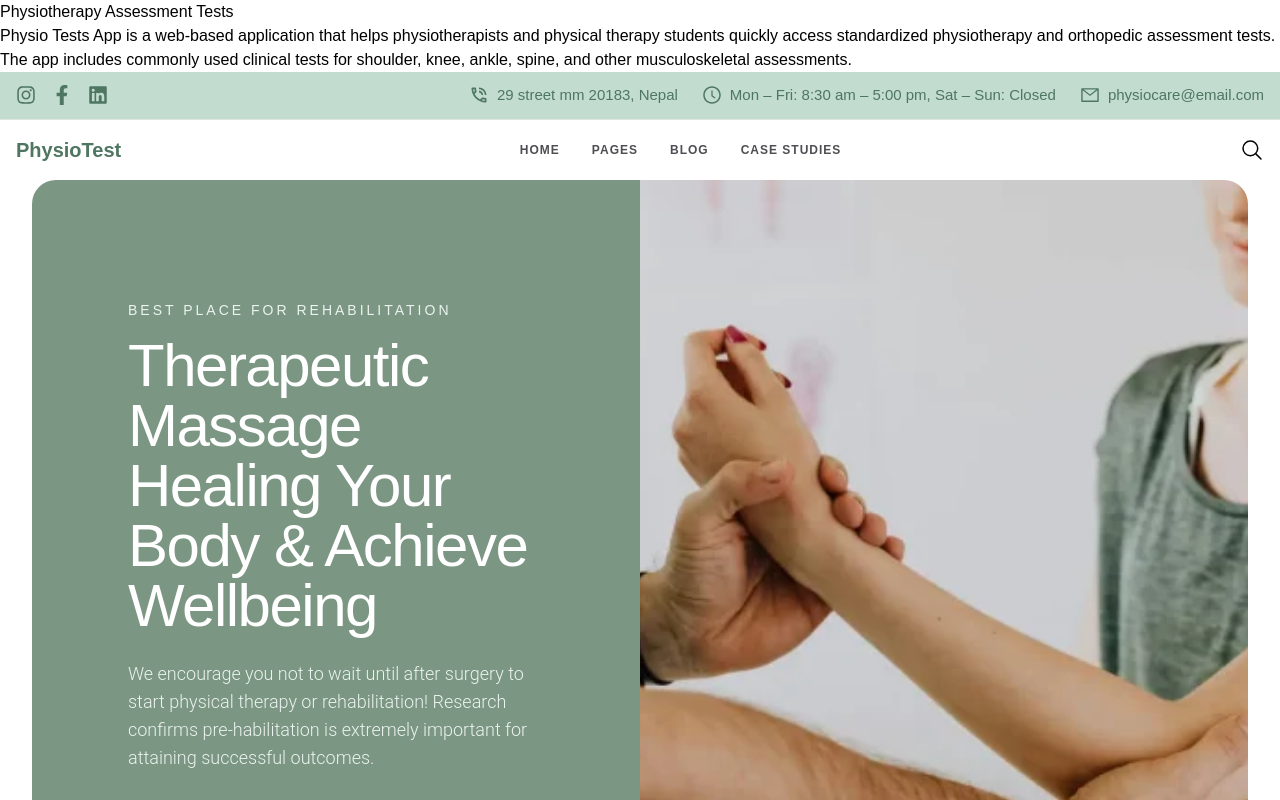
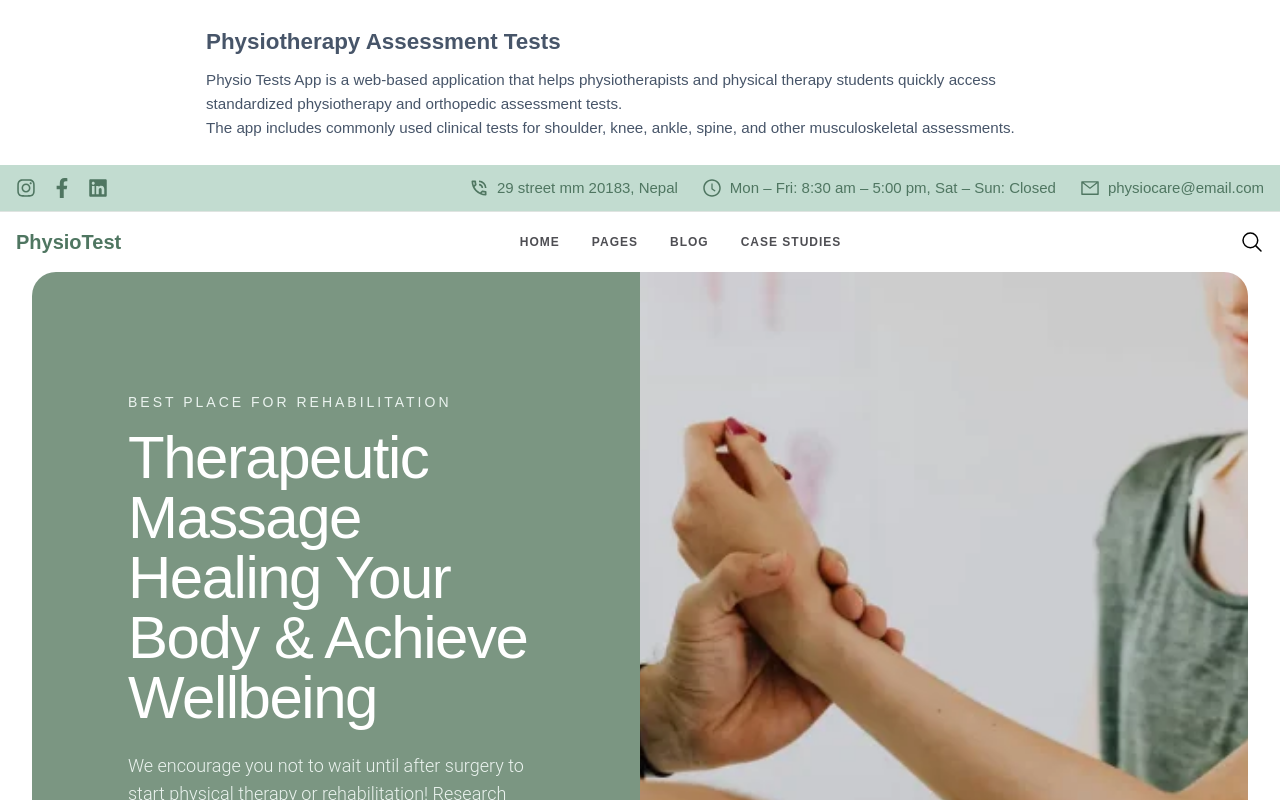
Before and after one commit to kul349/physio-tests-app, a React (Vite) app: page / in a window 1280 px wide. Shown: the top 800 px of the page. Built offline with nearby package versions, Linux system fonts and the light colour scheme.

Commit message:
add  the css

```diff
--- a/src/index.css
+++ b/src/index.css
@@ -239,3 +239,19 @@ body {
   .fade-delay-0 { animation-delay: 0s; }
 .fade-delay-1 { animation-delay: 6s; }
 .fade-delay-2 { animation-delay: 12s; }
+
+
+#seo-content {
+   max-width: 900px;
+   margin: 1.5rem auto;
+   padding: 0 1rem;
+   font-size: 0.95rem;
+   line-height: 1.6;
+   color: #475569;
+ }
+
+ #seo-content h1 {
+   font-size: 1.4rem;
+   margin-bottom: 0.5rem;
+   font-weight: 600;
+ }
```
